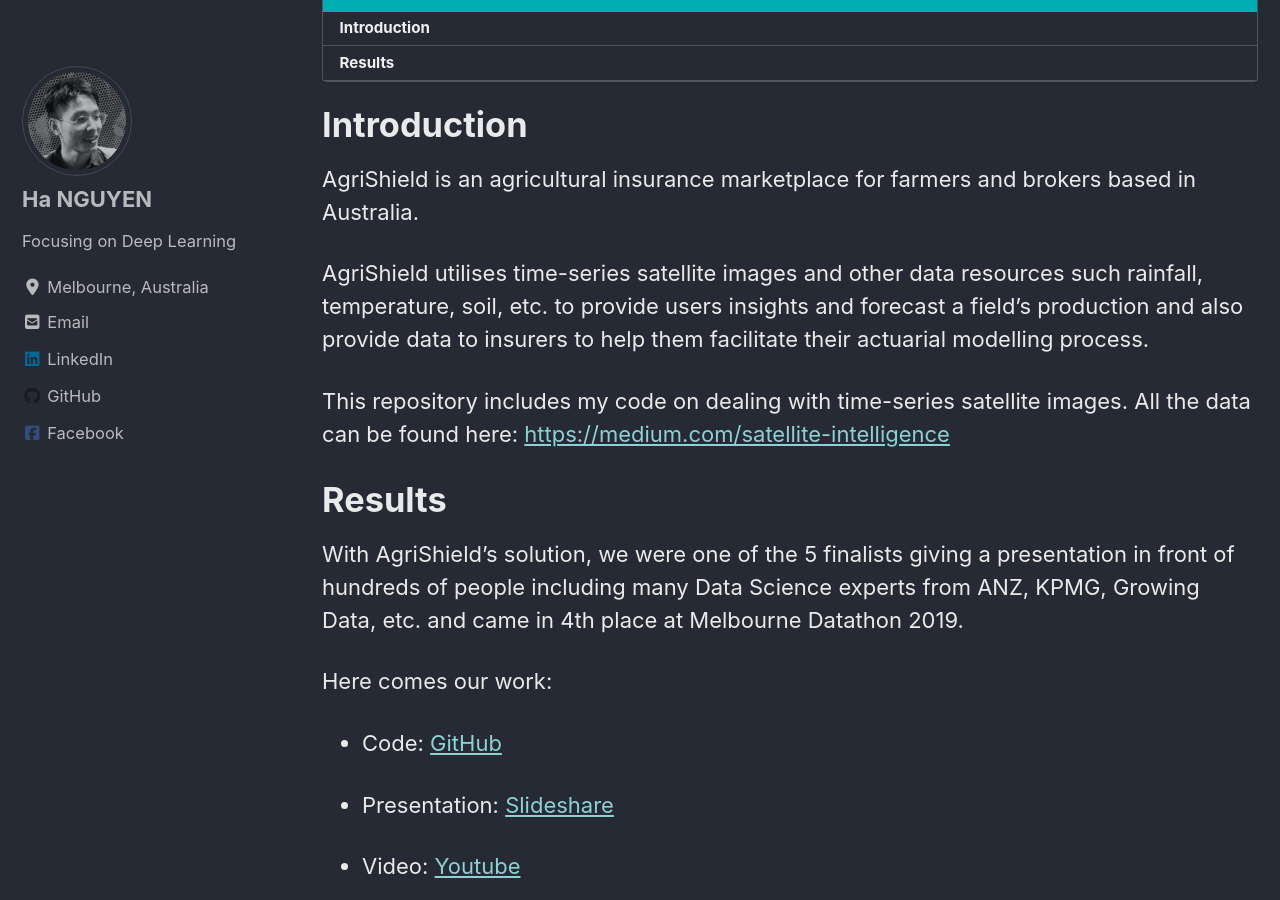
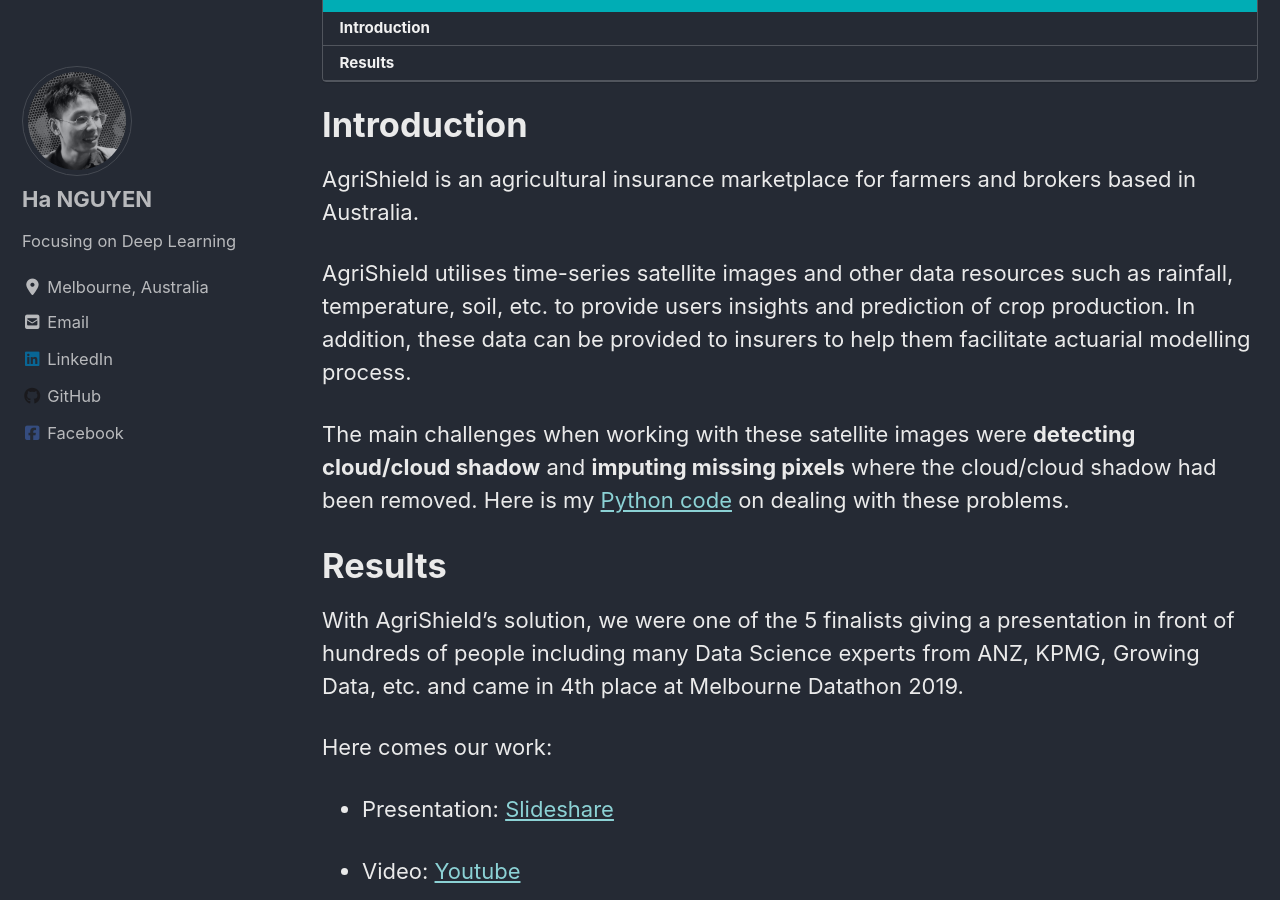
Before and after one commit to datasciblog/datasciblog.github.io, a Jekyll site: the page built from _posts/2019-11-30-agrishield-melbourne-datathon-2019.md, in a window 1280 px wide and 900 px high, scrolled down 266 px. Built offline with Jekyll 4.4.1, drawn with Linux system fonts in a browser that asks for light colours; cached includes are drawn as plain includes; nearby versions of some CDN libraries.

Commit message:
Update 2019-11-30-agrishield-melbourne-datathon-2019.md

```diff
--- a/_posts/2019-11-30-agrishield-melbourne-datathon-2019.md
+++ b/_posts/2019-11-30-agrishield-melbourne-datathon-2019.md
@@ -20,10 +20,9 @@ toc_icon: "cog"
 
 AgriShield is an agricultural insurance marketplace for farmers and brokers based in Australia.
 
-AgriShield utilises time-series satellite images and other data resources such rainfall, temperature, soil, etc. to provide users insights and forecast a field's production and also provide data to insurers to help them facilitate their actuarial modelling process.
+AgriShield utilises time-series satellite images and other data resources such as rainfall, temperature, soil, etc. to provide users insights and prediction of crop production. In addition, these data can be provided to insurers to help them facilitate actuarial modelling process.
 
-This repository includes my code on dealing with time-series satellite images. All the data can be found here: [https://medium.com/satellite-intelligence
-](https://medium.com/satellite-intelligence)
+The main challenges when working with these satellite images were **detecting cloud/cloud shadow** and **imputing missing pixels** where the cloud/cloud shadow had been removed. Here is my [Python code](https://github.com/trungha-ngx/AgriShield-Melbourne-Datathon-2019) on dealing with these problems.
 
 # Results
 
@@ -31,8 +30,6 @@ With AgriShield's solution, we were one of the 5 finalists giving a presentation
 
 Here comes our work:
 
-- Code: [GitHub](https://github.com/trungha-ngx/AgriShield-Melbourne-Datathon-2019)
-
 - Presentation: [Slideshare](https://www.slideshare.net/TrungHNguyn1/agrishield-melbourne-datathon-2019)
 
 - Video: [Youtube](https://www.youtube.com/watch?v=uRdQ4qJtdS8)
```
